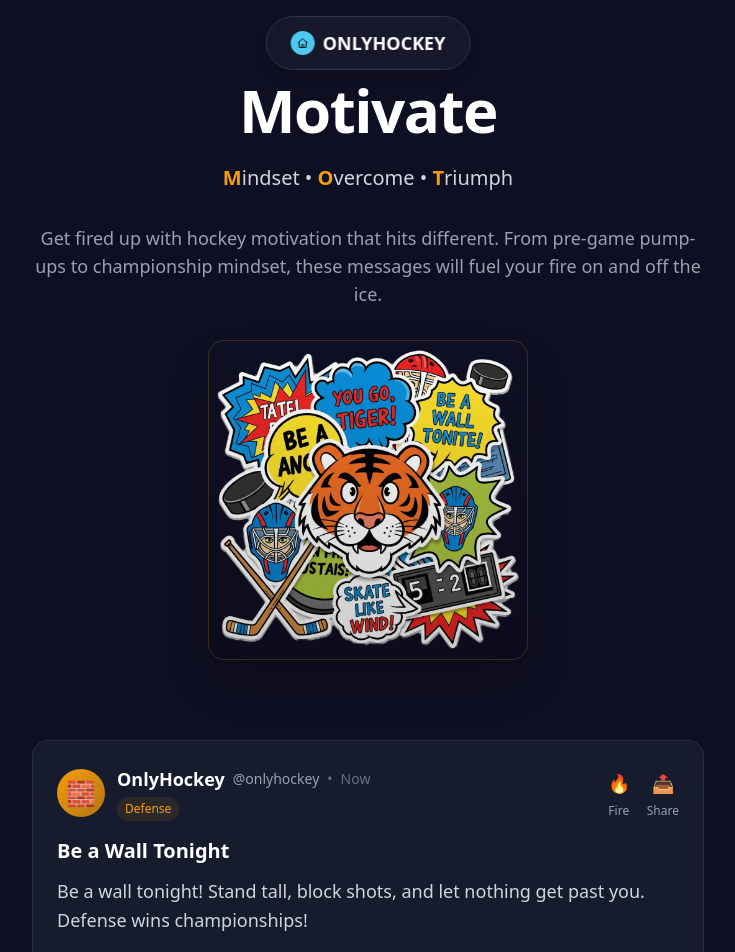
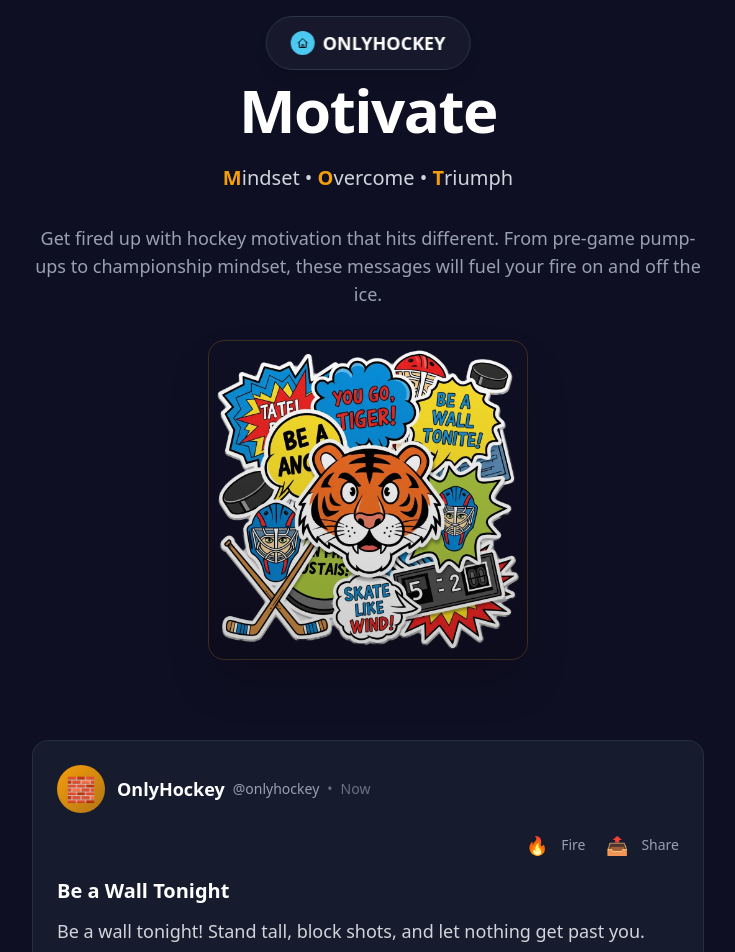
Before and after one commit to avintas/ohp, a Next.js app: page /motivate in a window 1280 px wide. Shown: the top 952 px of the page, without its empty margins (272-1007 px from the left). Built offline with nearby package versions, Linux system fonts and the light colour scheme.

Commit message:
motivate segment route motivate cards Fire and Share buttons

```diff
--- a/src/app/motivate/page.tsx
+++ b/src/app/motivate/page.tsx
@@ -322,21 +322,17 @@ export default function MotivatePage() {
                       <span className="text-gray-500 text-sm">•</span>
                       <span className="text-gray-500 text-sm">Now</span>
                     </div>
-                    <div className="flex items-center gap-2 mt-1">
-                      <span className="text-xs text-[#F59E0B] font-medium bg-[#F59E0B]/10 px-2 py-1 rounded-full">
-                        {motivation.category}
-                      </span>
                   </div>
                 </div>
 
-                  {/* Top Right Actions */}
-                  <div className="flex items-center gap-3">
+                {/* Actions Below Header - All Viewports */}
+                <div className="flex items-center justify-end gap-4 mb-4">
                   {/* Fire Button */}
                   <motion.button
                     onClick={() => handleLike(motivation.id)}
                     whileHover={{ scale: 1.1 }}
                     whileTap={{ scale: 0.95 }}
-                      className={`flex flex-col items-center gap-1 transition-colors duration-300 group ${
+                    className={`flex items-center gap-2 transition-colors duration-300 group ${
                       likedMotivations.has(motivation.id)
                         ? 'text-[#F59E0B]'
                         : 'text-gray-400 hover:text-[#F59E0B]'
@@ -365,7 +361,7 @@ export default function MotivatePage() {
                         🔥
                       </motion.span>
                     </motion.div>
-                      <span className="text-xs font-medium">Fire</span>
+                    <span className="text-sm font-medium">Fire</span>
                   </motion.button>
 
                   {/* Share Button */}
@@ -373,7 +369,7 @@ export default function MotivatePage() {
                     onClick={() => handleShare(motivation)}
                     whileHover={{ scale: 1.1 }}
                     whileTap={{ scale: 0.95 }}
-                      className={`flex flex-col items-center gap-1 transition-colors duration-300 group ${
+                    className={`flex items-center gap-2 transition-colors duration-300 group ${
                       sharedMotivations.has(motivation.id)
                         ? 'text-[#F59E0B]'
                         : 'text-gray-400 hover:text-[#F59E0B]'
@@ -402,9 +398,8 @@ export default function MotivatePage() {
                         📤
                       </motion.span>
                     </motion.div>
-                      <span className="text-xs font-medium">Share</span>
+                    <span className="text-sm font-medium">Share</span>
                   </motion.button>
-                  </div>
                 </div>
 
                 {/* Content */}
```
Lines whose indentation alone changed are shown as unchanged.
